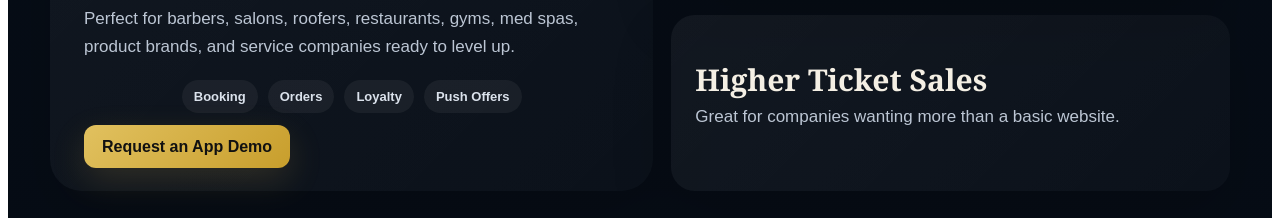
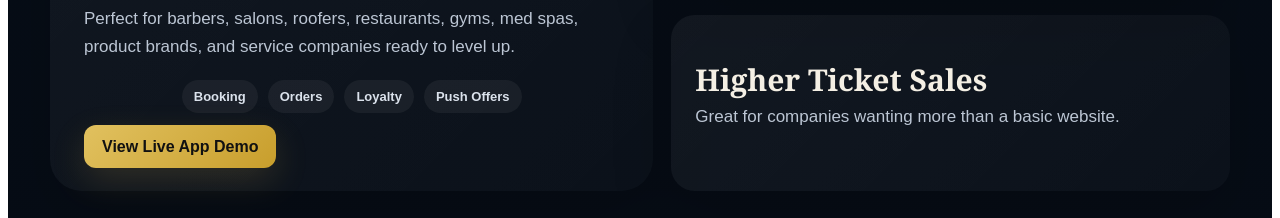
Before and after one commit to Paul4240/atlas-digital-lab, a Next.js app: page / in a window 1280 px wide. Shown: the part 4229-4447 px from the top of the page. Built offline with nearby package versions, Linux system fonts and the light colour scheme.

Commit message:
link app demo button

```diff
--- a/app/page.tsx
+++ b/app/page.tsx
@@ -493,10 +493,10 @@ export default function HomePage() {
               </div>
 
               <div style={{ marginTop: 22 }}>
-                <a href="#preview-request" style={styles.goldBtn}>
-                  Request an App Demo
-                </a>
-              </div>
+                <Link href="/demo/mobile-app" style={styles.goldBtn}>
+                 View Live App Demo
+                 </Link>
+             </div>
             </div>
 
             <div style={styles.demoSideList}>
```
